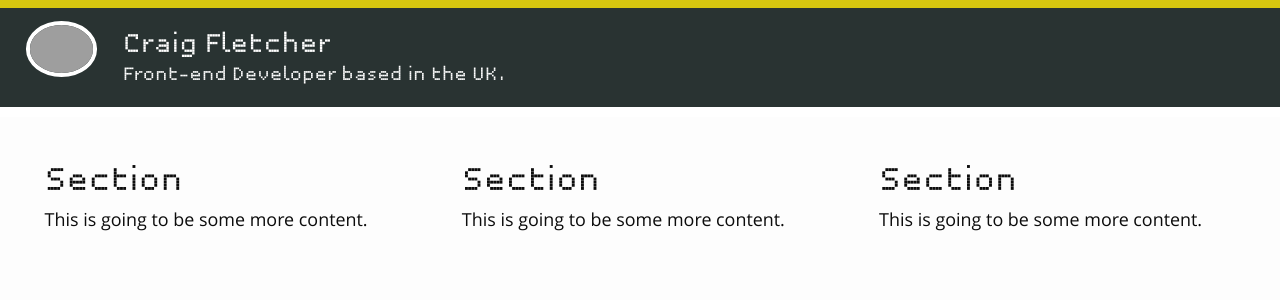
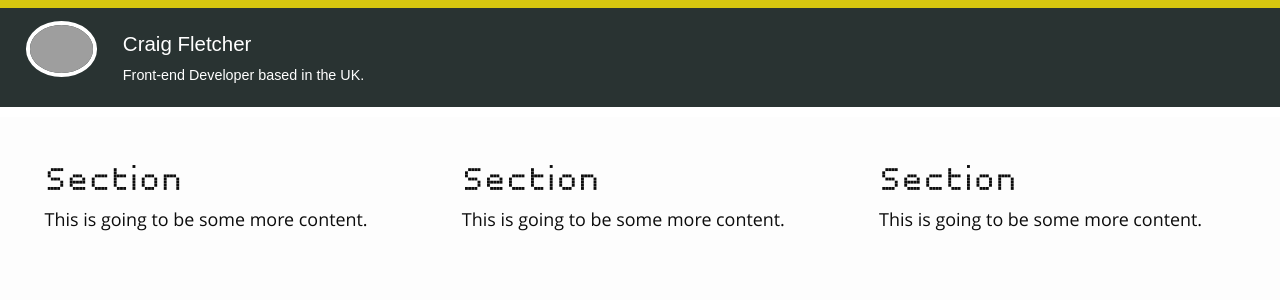
Before and after one commit to leakypixel/leakypixel, a PHP site: page / in a window 1280 px wide. Shown: the top 300 px of the page. Run offline with PHP 8.4, Linux system fonts and the light colour scheme; style sheets or scripts are compiled from the project's sources; grey boxes are pictures that could not be loaded.

```diff
--- a/assets/sass/home.scss
+++ b/assets/sass/home.scss
@@ -16,7 +16,7 @@ header {
 
 .header-text {
   padding: 0.1vw 2vw;
-  font-family: 'Unibody8';
+  font-family: sans-serif;
   color: #fff;
   width: 80%;
   float: left;
--- a/assets/stylesheets/home.css
+++ b/assets/stylesheets/home.css
@@ -11,7 +11,7 @@ header {
 
 .header-text {
   padding: 0.1vw 2vw;
-  font-family: 'Unibody8';
+  font-family: sans-serif;
   color: #fff;
   width: 80%;
   float: left; }
```
Also changed, not shown: assets/javascript/triangle-canvas.js (+4 -4 lines).
